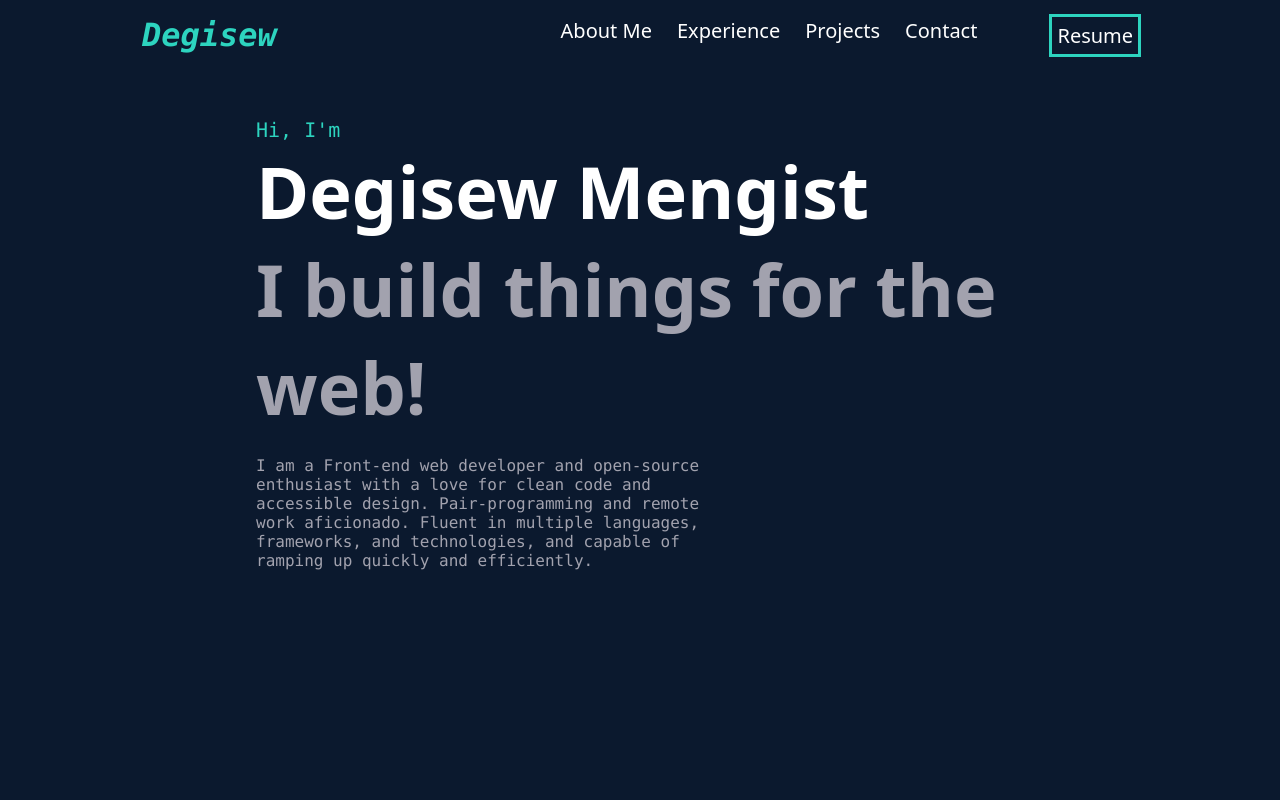
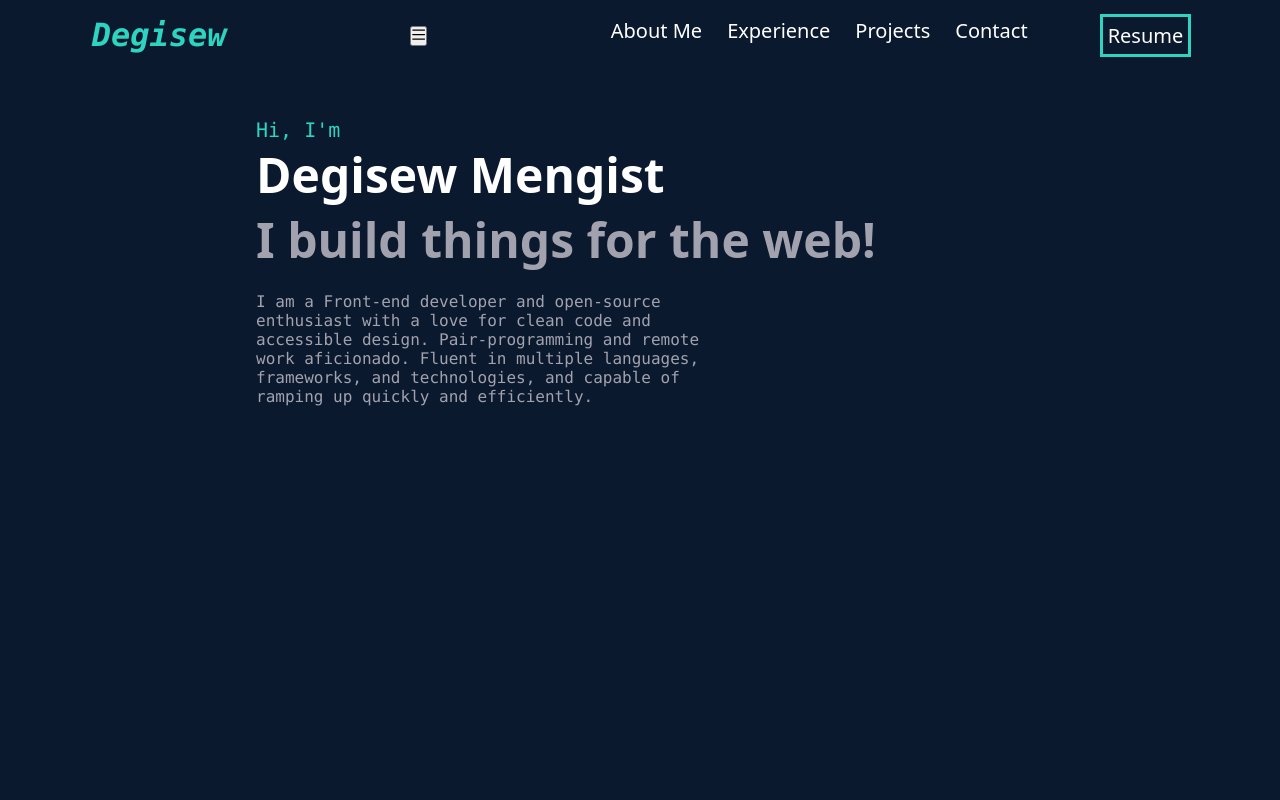
Before and after one commit to degisew/SPA-Portfolio, a React (Create React App) app: page / in a window 1280 px wide. Shown: the top 800 px of the page. Built offline with nearby package versions, Linux system fonts and the light colour scheme.

Commit message:
react menu icon added

```diff
--- a/src/Components/NavBar.js
+++ b/src/Components/NavBar.js
@@ -1,4 +1,5 @@
 import React from 'react'
+import { SlMenu } from "react-icons/sl";
 import selectors from "./NavBar.module.css";
 const NavBar = () => {
   return (
@@ -8,6 +9,11 @@ const NavBar = () => {
           <a href="#home">
             <h1>Degisew</h1>
           </a>
+        </div>
+        <div className={selectors.menuBtnDiv}>
+          <button className={selectors.MenuBtn}>
+            <SlMenu />
+          </button>
         </div>
         <div className={selectors.navContainer}>
           <nav id={selectors.navBar}>
--- a/src/Pages/Home.js
+++ b/src/Pages/Home.js
@@ -9,15 +9,15 @@ const Home = () => {
         </div>
         <div className={selectors.nameJobDiv}>
           <div className={selectors.name}>
-            <h1>Degisew Mengist</h1>
+            Degisew Mengist
           </div>
           <div className={selectors.job}>
-            <h1>I build things for the web!</h1>
+            I build things for the web!
           </div>
         </div>
         <div className={selectors.description}>
           <p>
-            I am a Front-end web developer and open-source enthusiast with a
+            I am a Front-end developer and open-source enthusiast with a
             love for clean code and accessible design. Pair-programming and
             remote work aficionado. Fluent in multiple languages, frameworks,
             and technologies, and capable of ramping up quickly and efficiently.
```
